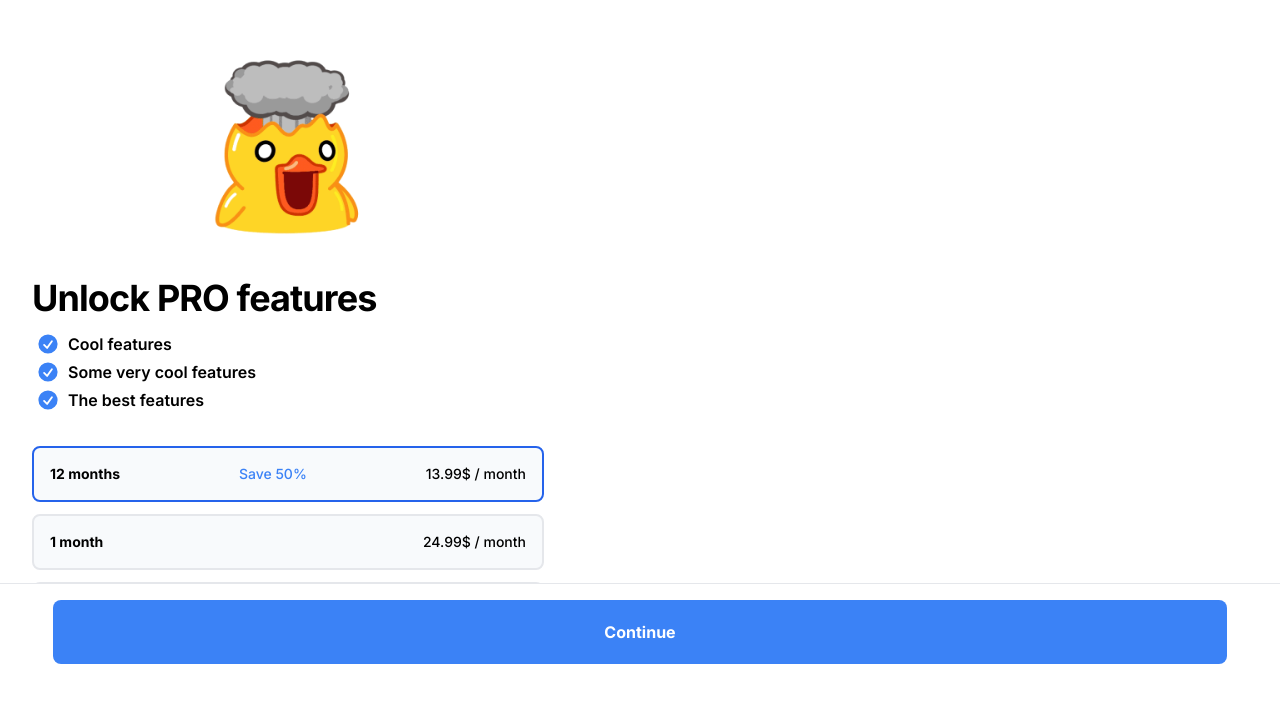
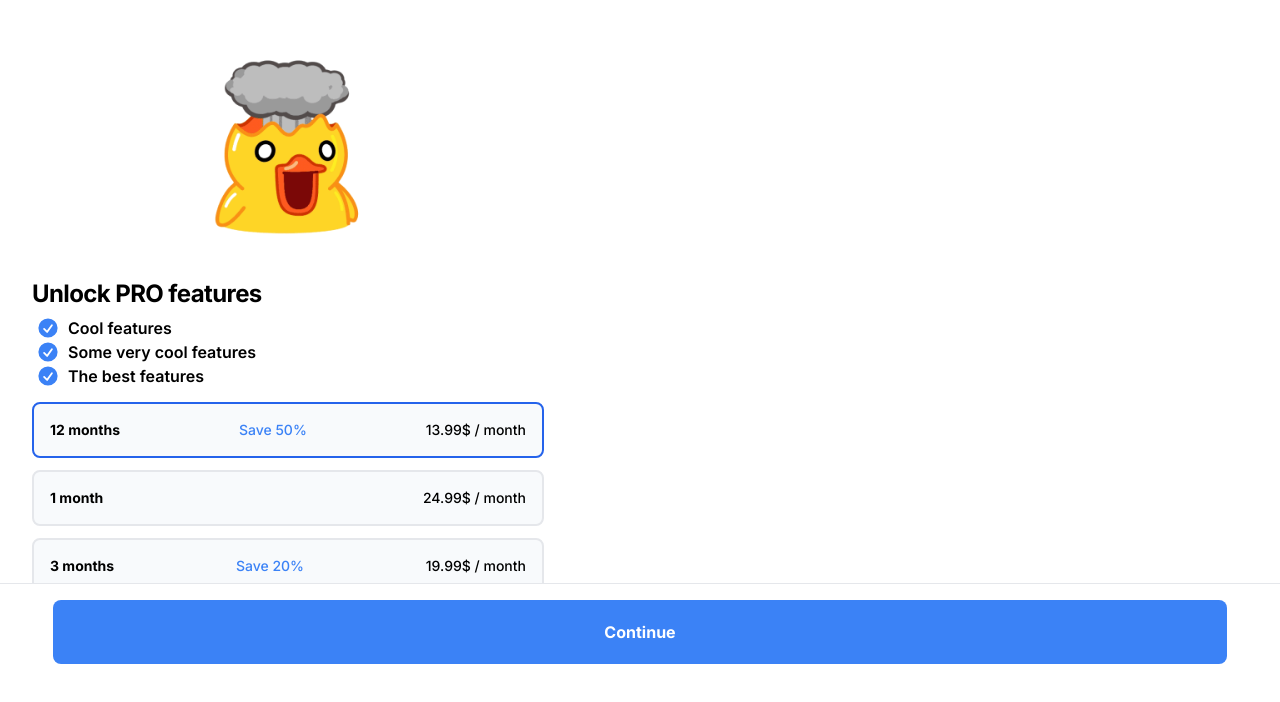
Before and after one commit to vsecoder/telesub, a Next.js app: page / in a window 1280 px wide. Shown: the part 112-814 px from the top of the page. Built offline with nearby package versions, Linux system fonts and the light colour scheme.

Commit message:
Update page.tsx

```diff
--- a/app/page.tsx
+++ b/app/page.tsx
@@ -68,8 +68,8 @@ export default function Home() {
               </div>
 
               {/* text */}
-              <p className="mt-2 text-3xl font-bold tracking-tight sm:text-4xl h1">Unlock PRO features</p>
-              <dl className="mt-5 max-w-xl space-y-4 text-base leading-3 lg:max-w-none mb-10">
+              <p className="mt-2 text-2xl font-bold tracking-tight sm:text-2xl h1">Unlock PRO features</p>
+              <dl className="mt-3 max-w-xl space-y-3 text-base leading-3 lg:max-w-none mb-5">
                 {features.map((feature) => (
                   <div key={feature.name} className="relative pl-9">
                     <dt className="inline font-semibold">
```
